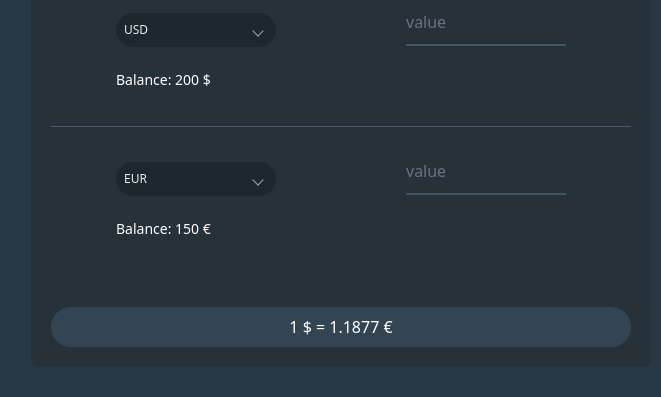
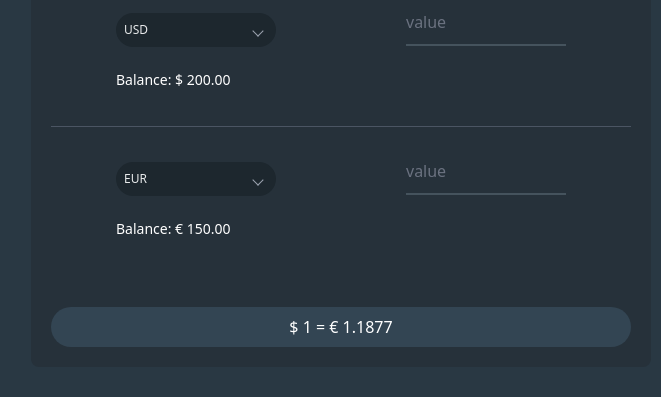
Before and after one commit to pouim/exchange-coin, a React (Create React App) app: page / in a window 1280 px wide. Shown: the part 164-561 px from the top of the page, without its empty margins (299-960 px from the left). Built offline with nearby package versions, Linux system fonts and the light colour scheme.

Commit message:
feat: (handleExchange)

```diff
--- a/package.json
+++ b/package.json
@@ -14,6 +14,7 @@
         "react": "^17.0.2",
         "react-dom": "^17.0.2",
         "react-scripts": "4.0.3",
+        "toastify-js": "^1.11.2",
         "typescript": "^4.1.2",
         "web-vitals": "^1.0.1"
     },
@@ -46,6 +47,7 @@
         "@types/node": "^14.14.16",
         "@types/react": "^17.0.0",
         "@types/react-dom": "^17.0.0",
+        "@types/toastify-js": "^1.9.2",
         "@typescript-eslint/eslint-plugin": "^4.11.0",
         "@typescript-eslint/parser": "^4.11.0",
         "autoprefixer": "^9",
--- a/src/App.tsx
+++ b/src/App.tsx
@@ -1,4 +1,5 @@
 import 'src/assets/styles/main.css';
+import 'toastify-js/src/toastify.css';
 import { ReactElement } from 'react';
 import { getLayout } from './components/common/Layout';
 import { ExchangePage } from './page/exchange-page';
--- a/src/components/ui/conversion-rate-box/index.tsx
+++ b/src/components/ui/conversion-rate-box/index.tsx
@@ -13,7 +13,7 @@ const ConversionRateBox: FC<ConversionRateBoxProps> = (props): ReactElement => {
     return (
         <div className="text-center mt-10 px-4 py-2 bg-lighten-5 w-auto mx-auto rounded-3xl">
             {' '}
-            1 {fromCoin?.sign} = {conversationRate} {toCoin.sign}
+            {fromCoin?.sign} 1 = {toCoin.sign} {conversationRate}
         </div>
     );
 };
--- a/src/components/ui/exchange-box/index.tsx
+++ b/src/components/ui/exchange-box/index.tsx
@@ -2,18 +2,18 @@ import { ChangeEvent, FC, ReactElement } from 'react';
 
 import ComboBox from 'src/components/ui/combo-box';
 import Input from 'src/components/ui/input';
-import { userWallet } from 'src/helper/mock';
-import { Wallet } from 'src/interfaces';
+import { InputValueData, Wallet } from 'src/interfaces';
 
 interface ExchangeBoxProps {
     handleCoinChange: (coin: Wallet) => void;
+    userWallet: Wallet[];
     selectedCoin: Wallet;
-    value: string;
+    valueData: InputValueData;
     onValueChange: (event: ChangeEvent<HTMLInputElement>) => void;
 }
 
 const ExchangeBox: FC<ExchangeBoxProps> = (props): ReactElement => {
-    const { handleCoinChange, selectedCoin, value, onValueChange } = props;
+    const { handleCoinChange, userWallet, selectedCoin, valueData, onValueChange } = props;
     return (
         <div className="flex flex-col items-center justify-around  sm:flex-row  py-3">
             <div className="w-full mb-1 sm:w-40 sm:mb-0">
@@ -33,17 +33,18 @@ const ExchangeBox: FC<ExchangeBoxProps> = (props): ReactElement => {
                     }}
                 />
                 <span className="text-sm">
-                    Balance: {selectedCoin?.balance} {selectedCoin?.sign}{' '}
+                    Balance: {selectedCoin?.sign} {selectedCoin?.balance.toFixed(2)}
                 </span>
             </div>
 
             <div className="w-full sm:w-40 mb-3 sm:mb-14">
                 <Input
-                    value={value}
+                    value={valueData?.value}
                     onChange={onValueChange}
                     placeholder="value"
                     labelClassName="mb-1"
                     type="number"
+                    error={valueData?.error}
                 />
             </div>
         </div>
--- a/src/components/ui/input/index.tsx
+++ b/src/components/ui/input/index.tsx
@@ -7,7 +7,7 @@ interface InputProps
     placeholder?: string;
     labelClassName?: string;
     register?: any;
-    error?: ErrorInterface;
+    error?: ErrorInterface | null;
 }
 
 const Input: FC<InputProps> = ({ placeholder, labelClassName, register, error, ...oderProps }) => {
--- /dev/null
+++ b/src/components/ui/modal/index.tsx
@@ -0,0 +1,30 @@
+import { FC, ReactNode } from 'react';
+import cn from 'classnames';
+interface ModalProps {
+    children: ReactNode;
+    visible: boolean;
+    onClose: () => void;
+}
+
+const Modal: FC<ModalProps> = ({ children, onClose, visible }) => {
+    return (
+        <>
+            {visible && (
+                <div
+                    onClick={onClose}
+                    className="bg-black opacity-25 right-0 left-0 top-0 bottom-0 z-20 w-screen h-screen fixed"
+                ></div>
+            )}
+            <div
+                className={cn(
+                    'w-full absolute left-0  top-0  flex justify-center items-center',
+                    visible && 'h-screen',
+                )}
+            >
+                {visible && <div className=" fixed animate-opacity z-50 ">{children}</div>}
+            </div>
+        </>
+    );
+};
+
+export default Modal;
--- a/src/interfaces/index.ts
+++ b/src/interfaces/index.ts
@@ -8,6 +8,11 @@ export interface ErrorInterface {
     message: string;
 }
 
+export interface InputValueData {
+    value: string;
+    error: ErrorInterface | null;
+}
+
 export interface Wallet {
     id: string;
     title: string;
--- a/src/page/exchange-page/exchange-page.controller.tsx
+++ b/src/page/exchange-page/exchange-page.controller.tsx
@@ -1,18 +1,25 @@
 import { ChangeEvent, memo, useState } from 'react';
+import Button from 'src/components/ui/button';
+import Modal from 'src/components/ui/modal';
 import { isEmpty } from 'src/helper';
 import { userWallet } from 'src/helper/mock';
-import { Wallet } from 'src/interfaces';
+import { InputValueData, Wallet } from 'src/interfaces';
+import { showError } from 'src/utils';
 import ExchangePageView from './exchange-page.view';
 
 // eslint-disable-next-line react/display-name
 const ExchangePageController = memo(() => {
-    const initialFromCoin = userWallet[0];
-    const initialToCoin = userWallet[1];
+    const initialValueData = {
+        value: '',
+        error: null,
+    } as InputValueData;
 
-    const [fromCoin, setFromCoin] = useState<Wallet>(initialFromCoin);
-    const [toCoin, setToCoin] = useState<Wallet>(initialToCoin);
-    const [fromValue, setFromValue] = useState<string>('');
-    const [toValue, setToValue] = useState<string>('');
+    const [wallet, setWallet] = useState<Wallet[]>(userWallet);
+    const [fromCoin, setFromCoin] = useState<Wallet>(wallet[0]);
+    const [toCoin, setToCoin] = useState<Wallet>(wallet[1]);
+    const [fromValueData, setFromValueData] = useState<InputValueData>(initialValueData);
+    const [toValueData, setToValueData] = useState<InputValueData>(initialValueData);
+    const [showConfirmModal, setShowConfirmModal] = useState<boolean>(false);
     const [conversationRate, setConversationRate] = useState<number>(1.1877);
 
     /**
@@ -42,11 +49,17 @@ const ExchangePageController = memo(() => {
         const {
             target: { value },
         } = event;
-        setFromValue(value);
+        setFromValueData({
+            value,
+            error: null,
+        });
 
         !isEmpty(value)
-            ? setToValue((+value * conversationRate).toFixed(2).toString())
-            : setToValue('');
+            ? setToValueData({
+                  value: (+value * conversationRate).toFixed(2).toString(),
+                  error: null,
+              })
+            : setToValueData(initialValueData);
     };
 
     /**
@@ -58,24 +71,136 @@ const ExchangePageController = memo(() => {
         const {
             target: { value },
         } = event;
-        setToValue(value);
+        setToValueData({
+            value,
+            error: null,
+        });
         !isEmpty(value)
-            ? setFromValue((+value / conversationRate).toFixed(2).toString())
-            : setFromValue('');
+            ? setFromValueData({
+                  value: (+value / conversationRate).toFixed(2).toString(),
+                  error: null,
+              })
+            : setFromValueData(initialValueData);
+    };
+
+    /**
+     * @function handleExchange
+     * @returns { void }
+     */
+    const handleExchange = (): void => {
+        if (isEmpty(fromValueData.value) || isEmpty(toValueData.value)) {
+            setFromValueData((prev: InputValueData) => ({
+                ...prev,
+                error: { message: 'enter a value' },
+            }));
+            return;
+        }
+
+        if (+fromValueData?.value > fromCoin?.balance) {
+            showError({
+                error: 'more than your balance',
+                config: { color: 'red', gravity: 'top', position: 'center' },
+            });
+            return;
+        }
+
+        if (fromCoin.id === toCoin.id) {
+            setToValueData((prev: InputValueData) => ({
+                ...prev,
+                error: { message: 'select a different coin' },
+            }));
+            return;
+        }
+
+        setShowConfirmModal(true);
+    };
+
+    /**
+     * @function onCloseConfirmModal
+     * @returns { void }
+     */
+    const onCloseConfirmModal = (): void => {
+        setShowConfirmModal(false);
+    };
+
+    /**
+     * to update current coins
+     * @function updateCoins
+     * @returns { void }
+     */
+    const updateCoins = (): void => {
+        setFromCoin((prev) => ({ ...prev, balance: prev.balance - +fromValueData.value }));
+        setToCoin((prev) => ({ ...prev, balance: prev.balance + +toValueData.value }));
+    };
+
+    /**
+     * to update wallet
+     * @function updateWallet
+     * @returns { void }
+     */
+    const updateWallet = (): void => {
+        setWallet((prev: Wallet[]) => {
+            return prev.map((item: Wallet) =>
+                item.id === fromCoin.id
+                    ? { ...item, balance: item.balance - +fromValueData.value }
+                    : item.id === toCoin.id
+                    ? { ...item, balance: item.balance + +toValueData.value }
+                    : item,
+            );
+        });
+    };
+
+    /**
+     * @function handleConfirmExchange
+     * @returns { void }
+     */
+    const handleConfirmExchange = (): void => {
+        updateCoins();
+        updateWallet();
+
+        onCloseConfirmModal();
     };
 
     return (
+        <>
+            <Modal onClose={onCloseConfirmModal} visible={showConfirmModal}>
+                <div className="bg-white p-5 rounded-md text-gray-600">
+                    <span className="text-md p-0">
+                        you are going to exchange {fromCoin.sign} {fromValueData.value} to{' '}
+                        {toCoin.sign} {toValueData.value}
+                        <br />
+                        you will receive {toCoin.sign} {toValueData.value}
+                    </span>
+                    <div className="flex mt-5">
+                        <Button
+                            onClick={handleConfirmExchange}
+                            className="btn text-white m-1 bg-green-600"
+                        >
+                            Yes
+                        </Button>
+                        <Button
+                            onClick={onCloseConfirmModal}
+                            className="btn text-white m-1 bg-gray-500"
+                        >
+                            No
+                        </Button>
+                    </div>
+                </div>
+            </Modal>
             <ExchangePageView
+                userWallet={wallet}
                 onChangeFromCoin={onChangeFromCoin}
                 onChangeToCoin={onChangeToCoin}
                 fromCoin={fromCoin}
                 toCoin={toCoin}
-            fromValue={fromValue}
-            toValue={toValue}
+                fromValueData={fromValueData}
+                toValueData={toValueData}
                 onFromValueChange={onFromValueChange}
                 onToValueChange={onToValueChange}
+                handleExchange={handleExchange}
                 conversationRate={conversationRate}
             />
+        </>
     );
 });
 
--- a/src/page/exchange-page/exchange-page.view.tsx
+++ b/src/page/exchange-page/exchange-page.view.tsx
@@ -3,31 +3,35 @@ import styles from './style.module.css';
 import ExchangeBox from '../../components/ui/exchange-box';
 import Button from 'src/components/ui/button';
 import ConversionRateBox from 'src/components/ui/conversion-rate-box';
-import { Wallet } from 'src/interfaces';
+import { InputValueData, Wallet } from 'src/interfaces';
 
 interface ExchangePageViewProps {
+    userWallet: Wallet[];
     onChangeFromCoin: (coin: Wallet) => void;
     onChangeToCoin: (coin: Wallet) => void;
     fromCoin: Wallet;
     toCoin: Wallet;
     conversationRate: number;
-    fromValue: string;
-    toValue: string;
+    fromValueData: InputValueData;
+    toValueData: InputValueData;
     onFromValueChange: (event: ChangeEvent<HTMLInputElement>) => void;
     onToValueChange: (event: ChangeEvent<HTMLInputElement>) => void;
+    handleExchange: () => void;
 }
 
 const ExchangePageView: FC<ExchangePageViewProps> = (props): ReactElement => {
     const {
+        userWallet,
         onChangeFromCoin,
         onChangeToCoin,
         fromCoin,
         toCoin,
         conversationRate,
-        fromValue,
-        toValue,
+        fromValueData,
+        toValueData,
         onFromValueChange,
         onToValueChange,
+        handleExchange,
     } = props;
 
     return (
@@ -36,16 +40,18 @@ const ExchangePageView: FC<ExchangePageViewProps> = (props): ReactElement => {
                 <span className="text-xl">Exchange Now!</span>
                 <div className="bg-c-secondary-900  w-full lg:p-5 p-3 rounded-lg my-10">
                     <ExchangeBox
+                        userWallet={userWallet}
                         selectedCoin={fromCoin}
                         handleCoinChange={onChangeFromCoin}
-                        value={fromValue}
+                        valueData={fromValueData}
                         onValueChange={onFromValueChange}
                     />
                     <hr className="border-gray-600 my-2" />
                     <ExchangeBox
+                        userWallet={userWallet}
                         selectedCoin={toCoin}
                         handleCoinChange={onChangeToCoin}
-                        value={toValue}
+                        valueData={toValueData}
                         onValueChange={onToValueChange}
                     />
 
@@ -56,7 +62,12 @@ const ExchangePageView: FC<ExchangePageViewProps> = (props): ReactElement => {
                     />
                 </div>
 
-                <Button classBtn="p-2 w-full lg:w-28 mx-1 text-sm font-bold">Exchange</Button>
+                <Button
+                    onClick={handleExchange}
+                    classBtn="p-2 w-full lg:w-28 mx-1 text-sm font-bold"
+                >
+                    Exchange
+                </Button>
             </div>
         </>
     );
--- /dev/null
+++ b/src/utils/index.ts
@@ -0,0 +1,34 @@
+import { isEmpty } from 'src/helper';
+import Toastify from 'toastify-js';
+
+interface ShowErrorParams {
+    error: string;
+    config: {
+        gravity?: 'top' | 'bottom';
+        position?: 'center' | 'left' | 'right';
+        color: string;
+    };
+}
+
+/**
+ * @function showError
+ * @param { ShowErrorParams } params
+ * @returns { void }
+ */
+export const showError = ({
+    error,
+    config = { gravity: 'bottom', position: 'center', color: '#ff4154' },
+}: ShowErrorParams): void => {
+    if (!isEmpty(error)) {
+        Toastify({
+            text: error,
+            duration: 3000,
+            newWindow: true,
+            close: true,
+            gravity: config?.gravity, // `top` or `bottom`
+            position: config?.position, // `left`, `center` or `right`
+            backgroundColor: config?.color,
+            stopOnFocus: true, // Prevents dismissing of toast on hover
+        }).showToast();
+    } else return;
+};
```
Also changed, not shown: 1 other file (tests, documents, lock files or other folders). Lines whose indentation alone changed are shown as unchanged.
